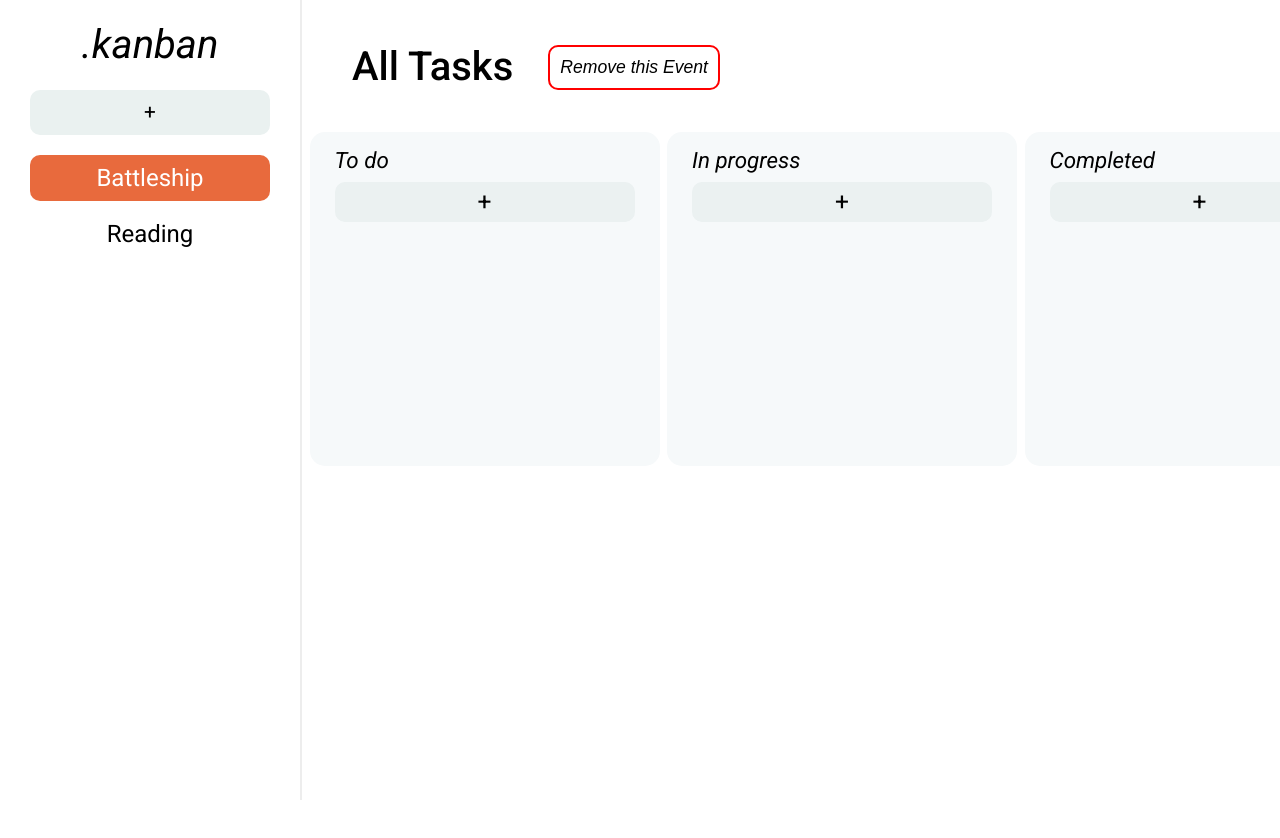
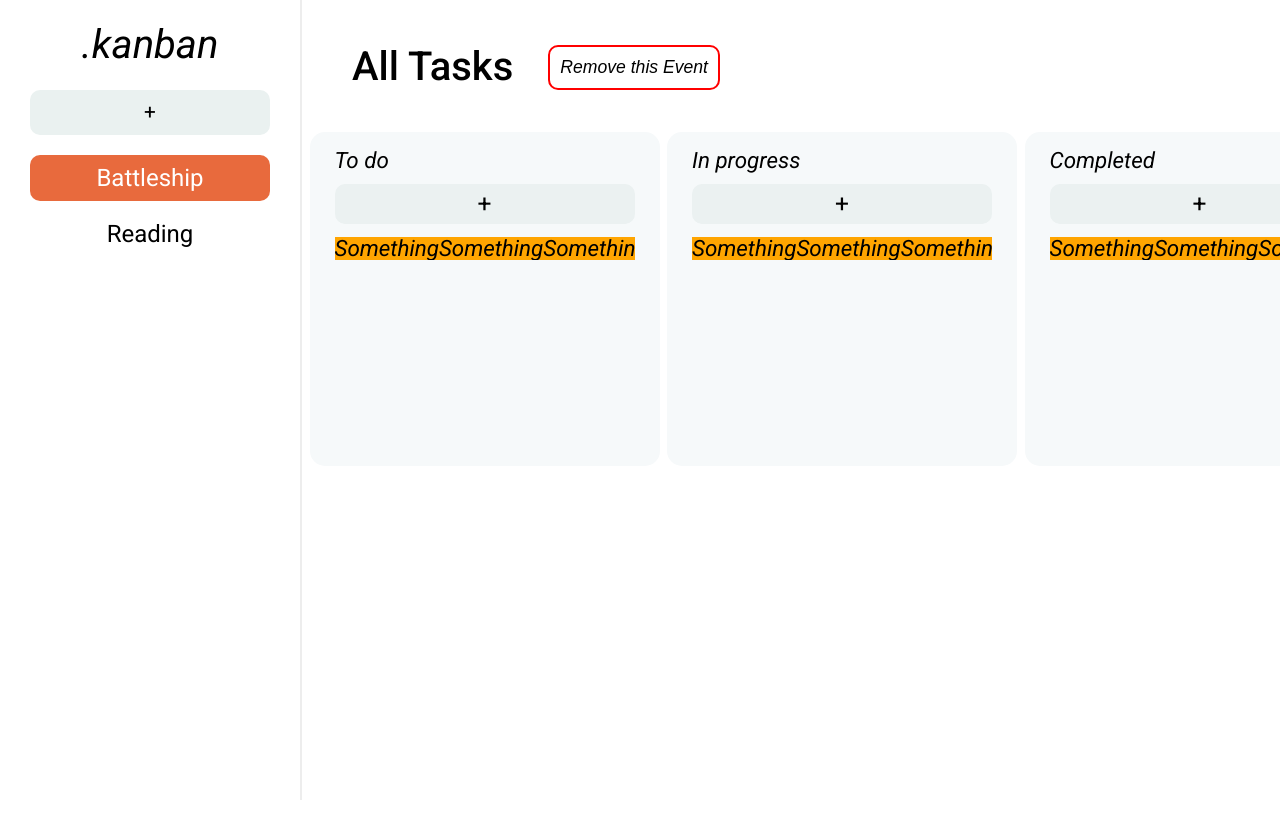
Before and after one commit to jackyrwj/react-todo-list, a React (Vite) app: page / in a window 1280 px wide. Shown: the top 838 px of the page. Built offline with nearby package versions, Linux system fonts and the light colour scheme.

Commit message:
display task

```diff
--- a/src/App.jsx
+++ b/src/App.jsx
@@ -14,12 +14,12 @@ function App() {
       tasks: [
         {
           name: 'Something',
-          detals: 'SomethingSomethingSomething',
+          details: 'SomethingSomethingSomething',
           state: 'To do',
         },
         {
           name: 'Something',
-          detals: 'SomethingSomethingSomething',
+          details: 'SomethingSomethingSomething',
           state: 'In progress',
         },
         {
@@ -34,17 +34,17 @@ function App() {
       tasks: [
         {
           name: 'Something',
-          detals: 'SomethingSomethingSomething',
+          details: 'SomethingSomethingSomething',
           state: 'To do',
         },
         {
           name: 'Something',
-          detals: 'SomethingSomethingSomething',
+          details: 'SomethingSomethingSomething',
           state: 'In progress',
         },
         {
           name: 'Something',
-          detals: 'SomethingSomethingSomething',
+          details: 'SomethingSomethingSomething',
           state: 'Completed',
         },
       ],
--- a/src/components/Column.jsx
+++ b/src/components/Column.jsx
@@ -1,4 +1,5 @@
 import AddTaskButton from "./AddTaskButton";
+import Task from "./Task";
 
 const Column = ({tag,currentEvent,setEvents,events}) => {
     const handleAdd = () => {
@@ -19,10 +20,26 @@ const Column = ({tag,currentEvent,setEvents,events}) => {
         })
 
     }
+    console.log(events);
     return (
         <div className="column">
             {tag}
             <AddTaskButton handleClick={handleAdd}/>
+
+
+            <div className='task-container'>
+                {events
+                .find((event) => event.title === currentEvent.title)
+                .tasks.map((item) => {
+                    if(item.state === tag){
+                        return(
+                            <Task key={item.name} name={item.name} details={item.details}/>
+                        );
+                    }
+                })}
+            </div>
+
+
         </div>
     );
 };
--- /dev/null
+++ b/src/components/Task.jsx
@@ -0,0 +1,4 @@
+const Task = ({name,details}) => {
+    return <div className="task">{name + details}</div>;
+}
+export default Task;
--- a/src/components/task.css
+++ b/src/components/task.css
@@ -29,6 +29,19 @@
     transition: 0.5s;
   }
 
+  .column {
+    width: 300px;
+    /* height: 300px; */
+    max-height: 700px;
+    background-color: #f6f9fa;
+    border-radius: 15px;
+    padding: 17px 25px;
+    font-size: 1.4em;
+    font-weight: 400;
+    font-style: italic;
+  }
+
+
 
 .add-task-button {
   width: 300px;
@@ -43,11 +56,19 @@
   outline: none;
   text-align: center;
   font-style: normal;
-  margin: 0 auto;
-  margin-top: 11px;
+  /* margin: 0 auto; */
+  margin: 13px auto;
+  /* margin-top: 11px; */
   font-size: 1.1em;
 }
 
 .add-task-button:hover {
   background-color: #dee4e4;
 }
+
+.task-container {
+  width: 100%;
+  max-height: 600px;
+  background-color: orange;
+  overflow: auto;
+}
```
